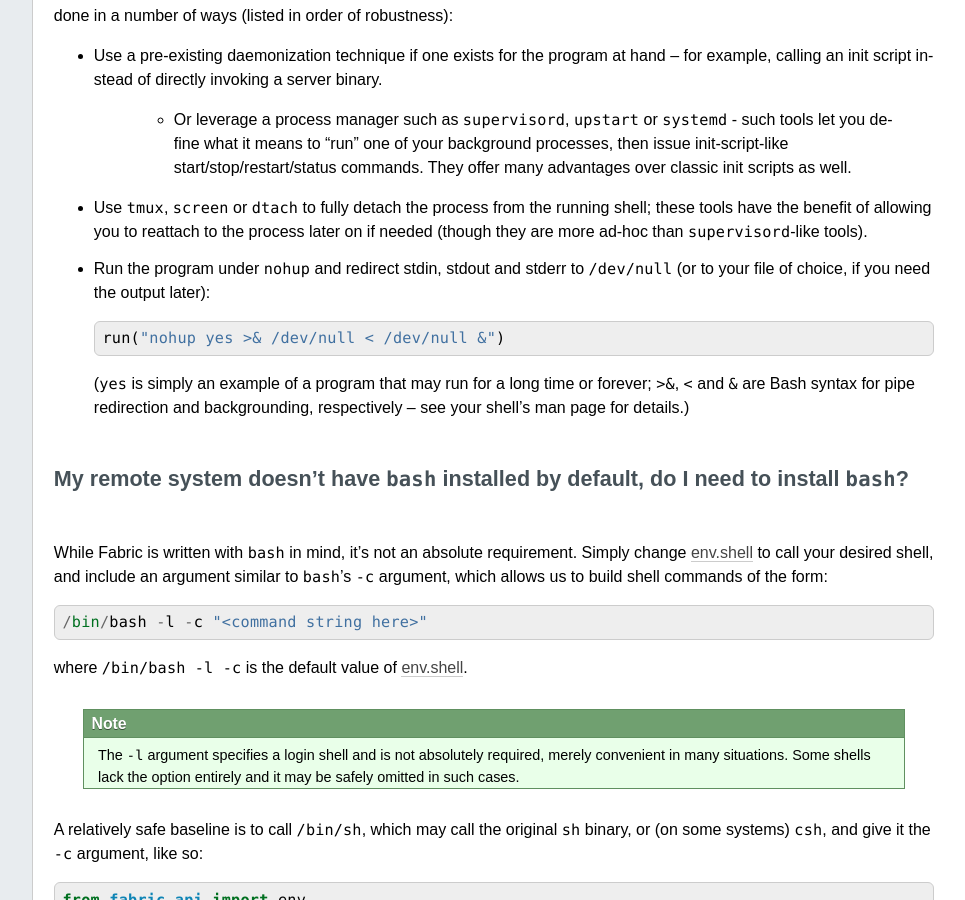
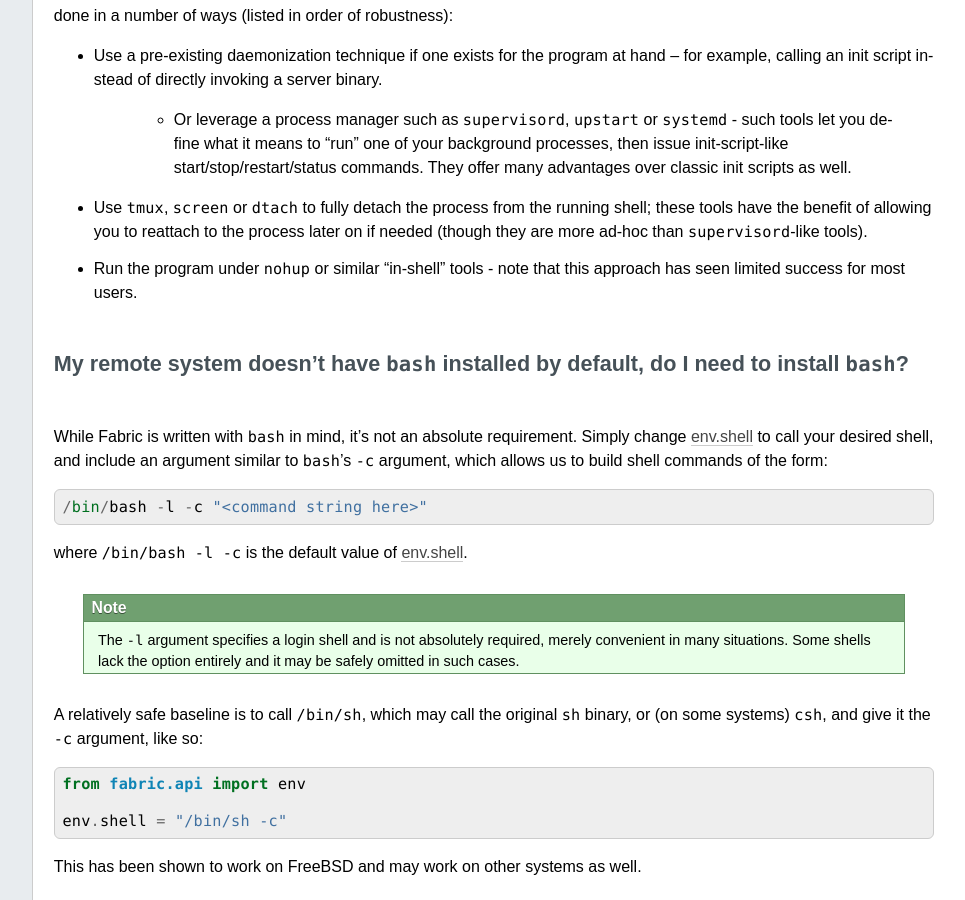
Before and after one commit to fabric/fabric, a Sphinx documentation site: the page built from docs/faq.rst, in a window 1280 px wide and 900 px high, scrolled down 2612 px. Shown: the whole window, without its empty margins (224-1189 px from the left). Built offline with Sphinx 7.4.7, drawn with Linux system fonts in a browser that asks for light colours; the version number could not be read and is left out.

Commit message:
Tone down the nohup pitch in FAQ, it rarely works nowadays

```diff
--- a/docs/faq.rst
+++ b/docs/faq.rst
@@ -171,14 +171,8 @@ disassociated from the calling shell, which may be done in a number of ways
   running shell; these tools have the benefit of allowing you to reattach to
   the process later on if needed (though they are more ad-hoc than
   ``supervisord``-like tools).
-* Run the program under ``nohup`` and redirect stdin, stdout and stderr to
-  ``/dev/null`` (or to your file of choice, if you need the output later)::
-
-    run("nohup yes >& /dev/null < /dev/null &")
-
-  (``yes`` is simply an example of a program that may run for a long time or
-  forever; ``>&``, ``<`` and ``&`` are Bash syntax for pipe redirection and
-  backgrounding, respectively -- see your shell's man page for details.)
+* Run the program under ``nohup`` or similar "in-shell" tools - note that this
+  approach has seen limited success for most users.
 
 
 .. _faq-bash:
```
